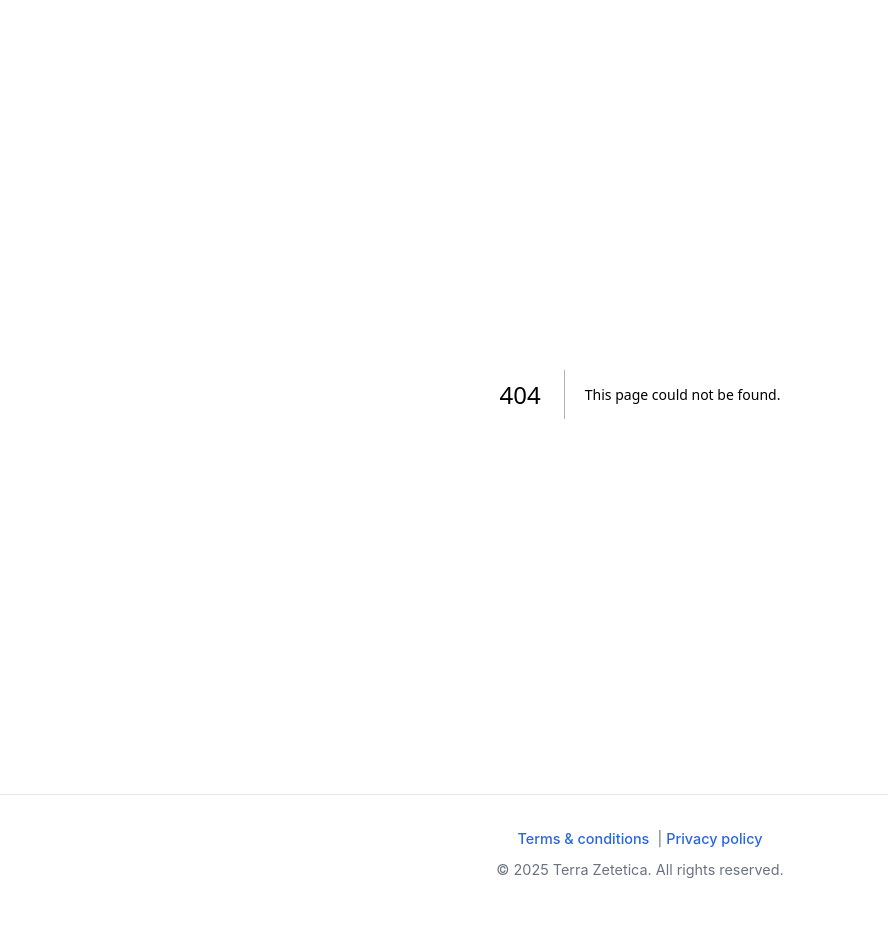
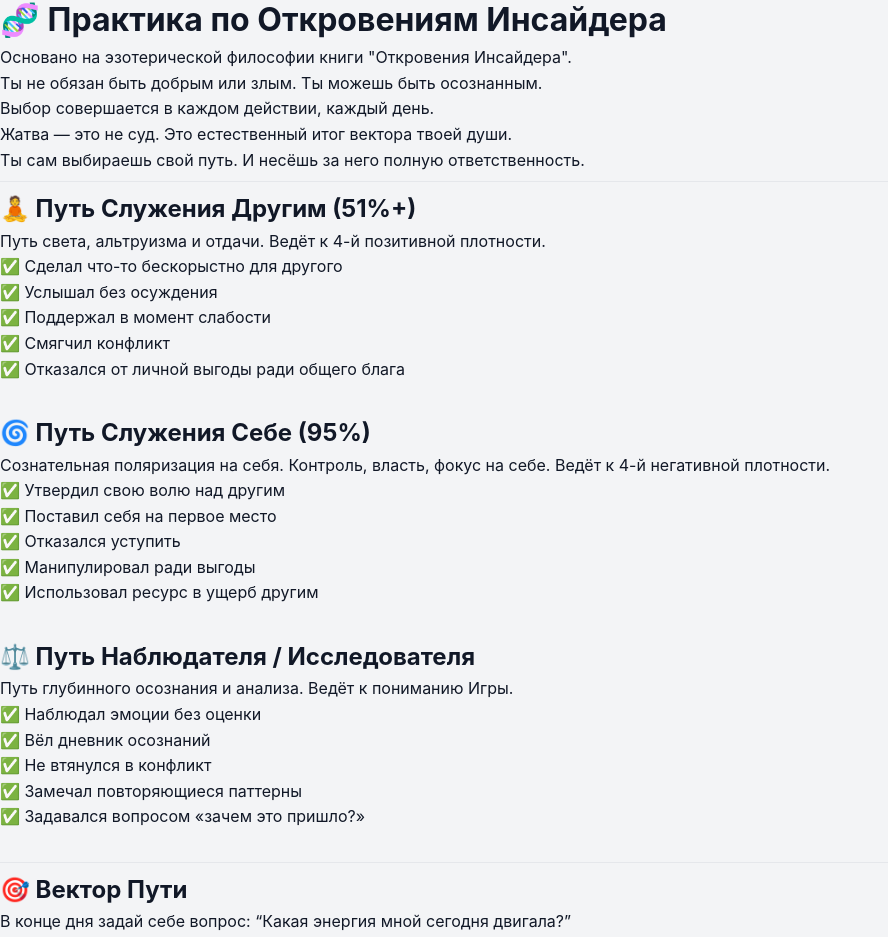
Before and after one commit to kardinalmarkov/terra-zetetica, a Next.js app: page /insiderPractices in a window 1280 px wide. Before the commit this address had no page. Shown: the part 70-1007 px from the top of the page, without its empty margins (0-888 px from the left). Before the commit the page ends 983 px from the top, so only its background shows below. Built offline with nearby package versions, Linux system fonts and the light colour scheme.

Commit message:
Create insiderPractices.js

```diff
--- /dev/null
+++ b/pages/insiderPractices.js
@@ -0,0 +1,95 @@
+// pages/insiderPractices.js
+import React from 'react';
+
+const data = {
+  intro: {
+    title: '🧬 Практика по Откровениям Инсайдера',
+    overview: [
+      'Основано на эзотерической философии книги "Откровения Инсайдера".',
+      'Ты не обязан быть добрым или злым. Ты можешь быть осознанным.',
+      'Выбор совершается в каждом действии, каждый день.',
+      'Жатва — это не суд. Это естественный итог вектора твоей души.',
+      'Ты сам выбираешь свой путь. И несёшь за него полную ответственность.'
+    ]
+  },
+  paths: [
+    {
+      id: 'positive',
+      title: '🧘 Путь Служения Другим (51%+)',
+      description: 'Путь света, альтруизма и отдачи. Ведёт к 4-й позитивной плотности.',
+      checklist: [
+        'Сделал что-то бескорыстно для другого',
+        'Услышал без осуждения',
+        'Поддержал в момент слабости',
+        'Смягчил конфликт',
+        'Отказался от личной выгоды ради общего блага'
+      ]
+    },
+    {
+      id: 'negative',
+      title: '🌀 Путь Служения Себе (95%)',
+      description: 'Сознательная поляризация на себя. Контроль, власть, фокус на себе. Ведёт к 4-й негативной плотности.',
+      checklist: [
+        'Утвердил свою волю над другим',
+        'Поставил себя на первое место',
+        'Отказался уступить',
+        'Манипулировал ради выгоды',
+        'Использовал ресурс в ущерб другим'
+      ]
+    },
+    {
+      id: 'observer',
+      title: '⚖️ Путь Наблюдателя / Исследователя',
+      description: 'Путь глубинного осознания и анализа. Ведёт к пониманию Игры.',
+      checklist: [
+        'Наблюдал эмоции без оценки',
+        'Вёл дневник осознаний',
+        'Не втянулся в конфликт',
+        'Замечал повторяющиеся паттерны',
+        'Задавался вопросом «зачем это пришло?»'
+      ]
+    }
+  ],
+  reflection: {
+    title: '🎯 Вектор Пути',
+    prompt: 'В конце дня задай себе вопрос: “Какая энергия мной сегодня двигала?”',
+    options: ['Служение другим', 'Служение себе', 'Наблюдение']
+  }
+};
+
+const InsiderPractices = () => {
+  return (
+    <main className="container">
+      <h1>{data.intro.title}</h1>
+      {data.intro.overview.map((line, idx) => (
+        <p key={idx}>{line}</p>
+      ))}
+
+      <hr />
+
+      {data.paths.map((path) => (
+        <div key={path.id} style={{ marginBottom: '2rem' }}>
+          <h2>{path.title}</h2>
+          <p>{path.description}</p>
+          <ul>
+            {path.checklist.map((item, idx) => (
+              <li key={idx}>✅ {item}</li>
+            ))}
+          </ul>
+        </div>
+      ))}
+
+      <hr />
+
+      <h2>{data.reflection.title}</h2>
+      <p>{data.reflection.prompt}</p>
+      <ul>
+        {data.reflection.options.map((opt, idx) => (
+          <li key={idx}>📌 {opt}</li>
+        ))}
+      </ul>
+    </main>
+  );
+};
+
+export default InsiderPractices;
```
